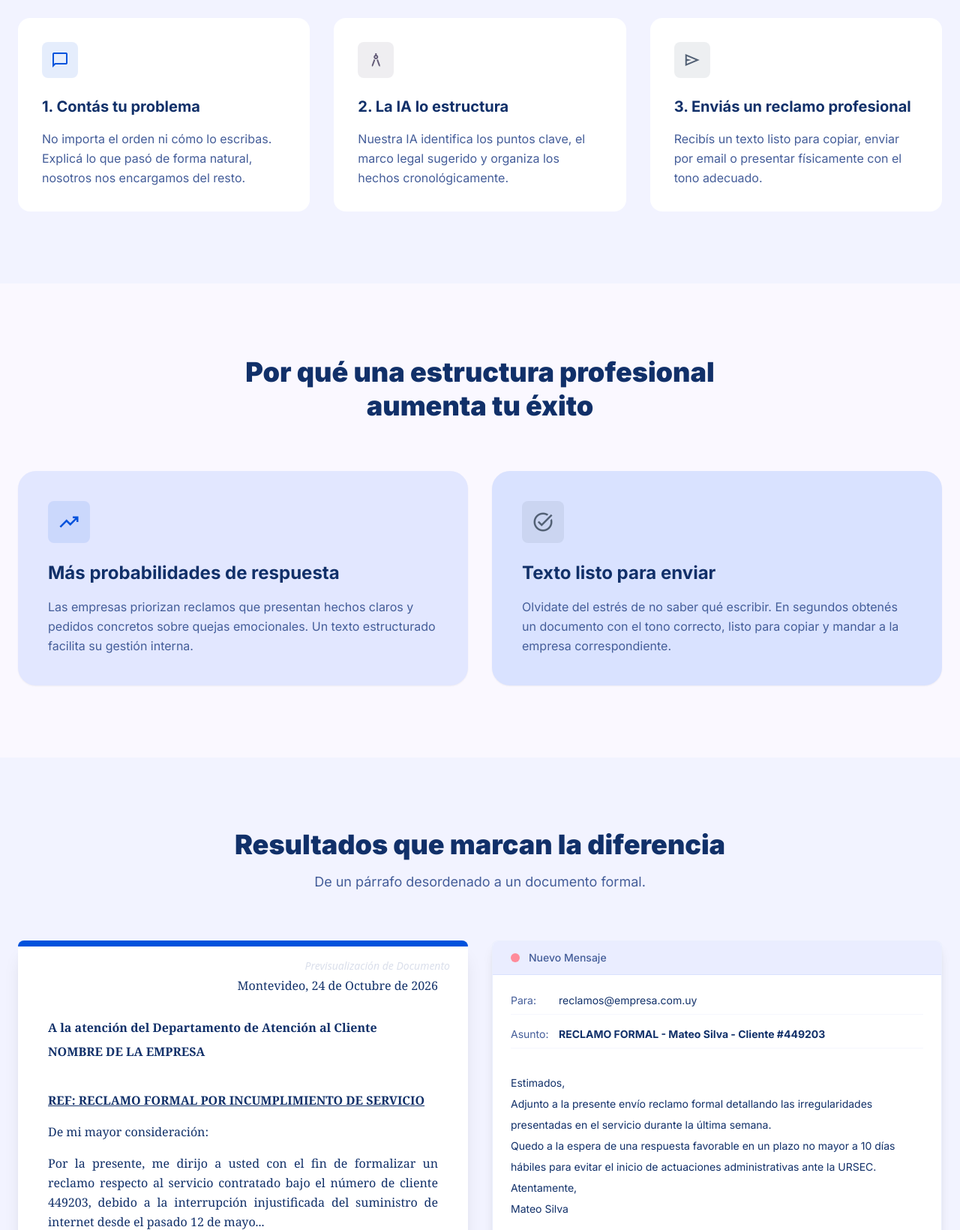
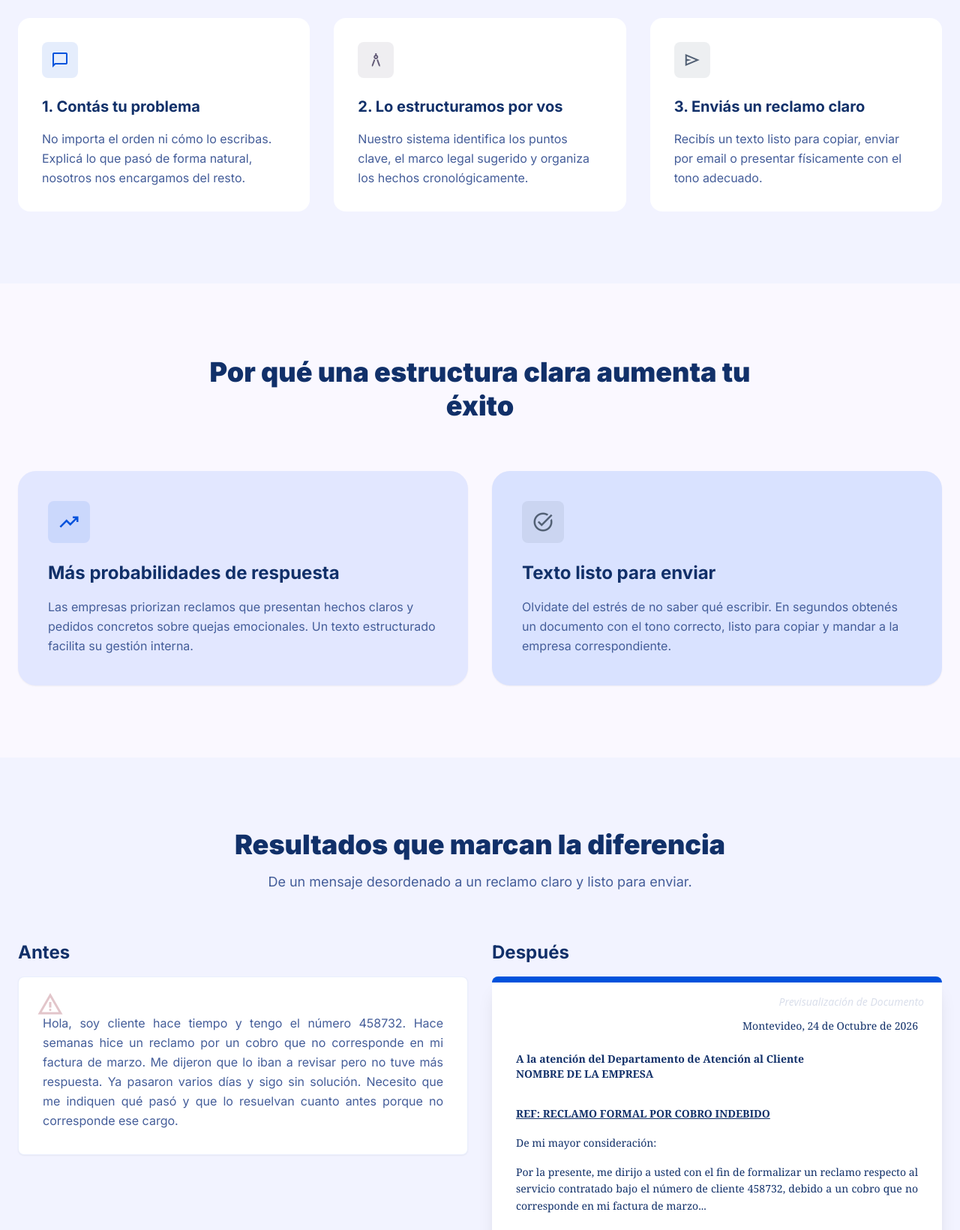
Before and after one commit to pablomailok-oss/mediador-mvp, a plain HTML site: page index.html in a window 1280 px wide. Shown: the part 1160-2800 px from the top of the page at 75% size. Drawn offline with nearby package versions, Linux system fonts and the light colour scheme.

Commit message:
feat(ui): rediseño de hero, simplificación de copy y layout móvil para comparación antes/después
- Hero: Ajustes de texto enfocados en respuesta sobre formalidad.
- Beneficios: Títulos acortados y centrados en ventajas prácticas.
- Ejemplos: Nueva sección de comparación vertical para móvil y horizontal en desktop, mostrando un "Antes" y "Después".
- Formulario: Placeholder depurado.

```diff
--- a/index.html
+++ b/index.html
@@ -3,7 +3,7 @@
 <html class="light" lang="es"><head>
 <meta charset="utf-8"/>
 <meta content="width=device-width, initial-scale=1.0" name="viewport"/>
-<title>medIAdor - Transforma tu queja en un reclamo profesional</title>
+<title>medIAdor - Transforma tu queja en un reclamo que sí respondan</title>
 <script src="https://cdn.tailwindcss.com?plugins=forms,container-queries"></script>
 <link href="https://fonts.googleapis.com/css2?family=Inter:wght@400;500;600;700;800;900&amp;display=swap" rel="stylesheet"/>
 <link href="https://fonts.googleapis.com/css2?family=Material+Symbols+Outlined:wght,FILL@100..700,0..1&amp;display=swap" rel="stylesheet"/>
@@ -122,10 +122,10 @@
 <div class="max-w-7xl mx-auto grid grid-cols-1 lg:grid-cols-2 gap-12 items-center">
 <div class="z-10">
 <h1 class="text-5xl md:text-7xl font-black text-on-surface tracking-tight leading-[1.1] mb-6">
-                        Transformá tu queja en un <span class="text-primary">reclamo profesional</span>
+                        Transformá tu queja en un <span class="text-primary">reclamo que sí respondan</span>
                     </h1>
 <p class="text-xl md:text-2xl text-on-surface-variant mb-6 max-w-lg leading-relaxed">
-                        Contanos el problema en tus propias palabras. Nuestra IA lo redacta en un formato formal, listo para enviar y conseguir una solución.
+                        Contanos el problema en tus propias palabras. Nosotros lo convertimos en un reclamo claro, listo para enviar y conseguir una solución.
                     </p>
                     <div class="mb-10 flex items-center gap-2 text-primary font-bold bg-primary/10 w-fit px-4 py-1.5 rounded-full">
                         <span class="material-symbols-outlined text-sm">auto_awesome</span>
@@ -183,15 +183,15 @@
 <div class="w-12 h-12 bg-tertiary/10 rounded-xl flex items-center justify-center text-tertiary mb-6">
 <span class="material-symbols-outlined font-bold">architecture</span>
 </div>
-<h3 class="text-xl font-bold mb-4">2. La IA lo estructura</h3>
-<p class="text-on-surface-variant leading-relaxed">Nuestra IA identifica los puntos clave, el marco legal sugerido y organiza los hechos cronológicamente.</p>
+<h3 class="text-xl font-bold mb-4">2. Lo estructuramos por vos</h3>
+<p class="text-on-surface-variant leading-relaxed">Nuestro sistema identifica los puntos clave, el marco legal sugerido y organiza los hechos cronológicamente.</p>
 </div>
 <!-- Step 3 -->
 <div class="group p-8 rounded-2xl bg-surface-container-lowest transition-all hover:translate-y-[-4px]">
 <div class="w-12 h-12 bg-secondary/10 rounded-xl flex items-center justify-center text-secondary mb-6">
 <span class="material-symbols-outlined font-bold">send</span>
 </div>
-<h3 class="text-xl font-bold mb-4">3. Enviás un reclamo profesional</h3>
+<h3 class="text-xl font-bold mb-4">3. Enviás un reclamo claro</h3>
 <p class="text-on-surface-variant leading-relaxed">Recibís un texto listo para copiar, enviar por email o presentar físicamente con el tono adecuado.</p>
 </div>
 </div>
@@ -201,7 +201,7 @@
 <section class="py-24 bg-surface" id="beneficios">
 <div class="max-w-7xl mx-auto px-6">
 <div class="text-center mb-16 max-w-3xl mx-auto">
-<h2 class="text-4xl font-black text-on-surface leading-tight">Por qué una estructura profesional aumenta tu éxito</h2>
+<h2 class="text-4xl font-black text-on-surface leading-tight">Por qué una estructura clara aumenta tu éxito</h2>
 </div>
 <div class="grid grid-cols-1 md:grid-cols-2 gap-8">
 <div class="bg-surface-container-high rounded-3xl p-8 md:p-10 flex flex-col justify-center transition-all hover:-translate-y-1 shadow-sm">
@@ -226,26 +226,40 @@
 <div class="max-w-7xl mx-auto px-6">
 <div class="text-center mb-16">
 <h2 class="text-4xl font-black text-on-surface">Resultados que marcan la diferencia</h2>
-<p class="text-on-surface-variant mt-4 text-lg">De un párrafo desordenado a un documento formal.</p>
+<p class="text-on-surface-variant mt-4 text-lg">De un mensaje desordenado a un reclamo claro y listo para enviar.</p>
 </div>
 <div class="grid grid-cols-1 lg:grid-cols-2 gap-8 items-start">
+<!-- Antes -->
+<div class="flex flex-col gap-4">
+<h3 class="text-2xl font-bold text-on-surface text-center lg:text-left">Antes</h3>
+<div class="bg-surface-container-lowest rounded-xl p-8 border border-outline-variant/20 shadow-sm relative pt-12">
+<div class="absolute top-4 left-6 text-error/30 material-symbols-outlined text-4xl">warning</div>
+<p class="text-on-surface-variant leading-relaxed text-justify">
+Hola, soy cliente hace tiempo y tengo el número 458732. Hace semanas hice un reclamo por un cobro que no corresponde en mi factura de marzo. Me dijeron que lo iban a revisar pero no tuve más respuesta. Ya pasaron varios días y sigo sin solución. Necesito que me indiquen qué pasó y que lo resuelvan cuanto antes porque no corresponde ese cargo.
+</p>
+</div>
+</div>
+<!-- Después -->
+<div class="flex flex-col gap-4">
+<h3 class="text-2xl font-bold text-on-surface text-center lg:text-left">Después</h3>
+<div class="flex flex-col gap-6">
 <!-- Document Preview -->
-<div class="bg-white rounded-xl shadow-xl p-10 font-serif border-t-8 border-primary relative">
+<div class="bg-white rounded-xl shadow-xl p-8 font-serif border-t-8 border-primary relative">
 <div class="absolute top-4 right-6 text-on-surface-variant/20 italic font-sans text-sm">Previsualización de Documento</div>
-<div class="mb-10">
-<p class="text-right mb-8">Montevideo, 24 de Octubre de 2026</p>
-<p class="font-bold mb-2">A la atención del Departamento de Atención al Cliente</p>
-<p class="font-bold">NOMBRE DE LA EMPRESA</p>
+<div class="mb-8 mt-4">
+<p class="text-right mb-6 text-sm">Montevideo, 24 de Octubre de 2026</p>
+<p class="font-bold text-sm">A la atención del Departamento de Atención al Cliente</p>
+<p class="font-bold text-sm">NOMBRE DE LA EMPRESA</p>
 </div>
-<div class="space-y-4 text-justify leading-relaxed">
-<p class="font-bold underline">REF: RECLAMO FORMAL POR INCUMPLIMIENTO DE SERVICIO</p>
+<div class="space-y-4 text-justify leading-relaxed text-sm">
+<p class="font-bold underline">REF: RECLAMO FORMAL POR COBRO INDEBIDO</p>
 <p>De mi mayor consideración:</p>
-<p>Por la presente, me dirijo a usted con el fin de formalizar un reclamo respecto al servicio contratado bajo el número de cliente 449203, debido a la interrupción injustificada del suministro de internet desde el pasado 12 de mayo...</p>
-<p>Esta situación constituye una falta grave a los términos y condiciones acordados, así como una vulneración a mis derechos como consumidor. Solicito se proceda a la reparación inmediata y al reintegro proporcional de la tarifa...</p>
+<p>Por la presente, me dirijo a usted con el fin de formalizar un reclamo respecto al servicio contratado bajo el número de cliente 458732, debido a un cobro que no corresponde en mi factura de marzo...</p>
+<p>Esta situación constituye una falta a los términos y condiciones acordados, así como una vulneración a mis derechos como consumidor. Solicito se proceda a la revisión inmediata y al reintegro del cargo...</p>
 </div>
-<div class="mt-12 pt-8 border-t border-outline-variant/20 flex justify-between items-center font-sans">
-<div class="text-sm text-on-surface-variant">Firma del remitente</div>
-<div class="w-32 h-1 bg-on-surface/10 rounded"></div>
+<div class="mt-8 pt-6 border-t border-outline-variant/20 flex justify-between items-center font-sans">
+<div class="text-xs text-on-surface-variant">Firma del remitente</div>
+<div class="w-24 h-1 bg-on-surface/10 rounded"></div>
 </div>
 </div>
 <!-- Email Preview -->
@@ -261,13 +275,15 @@
 </div>
 <div class="flex border-b border-outline-variant/10 pb-2">
 <span class="text-on-surface-variant w-16 text-sm">Asunto:</span>
-<span class="text-sm font-bold">RECLAMO FORMAL - Mateo Silva - Cliente #449203</span>
+<span class="text-sm font-bold">RECLAMO FORMAL - Cliente #458732</span>
 </div>
-<div class="pt-4 text-sm leading-loose">
+<div class="pt-2 text-sm leading-loose">
 <p>Estimados,</p>
-<p>Adjunto a la presente envío reclamo formal detallando las irregularidades presentadas en el servicio durante la última semana.</p>
-<p>Quedo a la espera de una respuesta favorable en un plazo no mayor a 10 días hábiles para evitar el inicio de actuaciones administrativas ante la URSEC.</p>
-<p>Atentamente,<br/>Mateo Silva</p>
+<p>Adjunto a la presente envío reclamo formal detallando las irregularidades presentadas en la facturación.</p>
+<p>Quedo a la espera de una respuesta favorable en un plazo no mayor a 10 días hábiles.</p>
+<p>Atentamente.</p>
+</div>
+</div>
 </div>
 </div>
 </div>
@@ -283,7 +299,7 @@
 </div>
 <div class="text-center mb-12 mt-4">
 <h2 class="text-3xl font-black text-on-surface">Generá tu reclamo ahora</h2>
-<p class="text-on-surface-variant">Completá los datos y nuestra IA redactará el documento por vos.</p>
+<p class="text-on-surface-variant">Completá los datos y nuestro sistema redactará el documento por vos.</p>
 </div>
 <form class="space-y-6" id="claim-form">
 <div class="grid grid-cols-1 md:grid-cols-2 gap-6">
```
